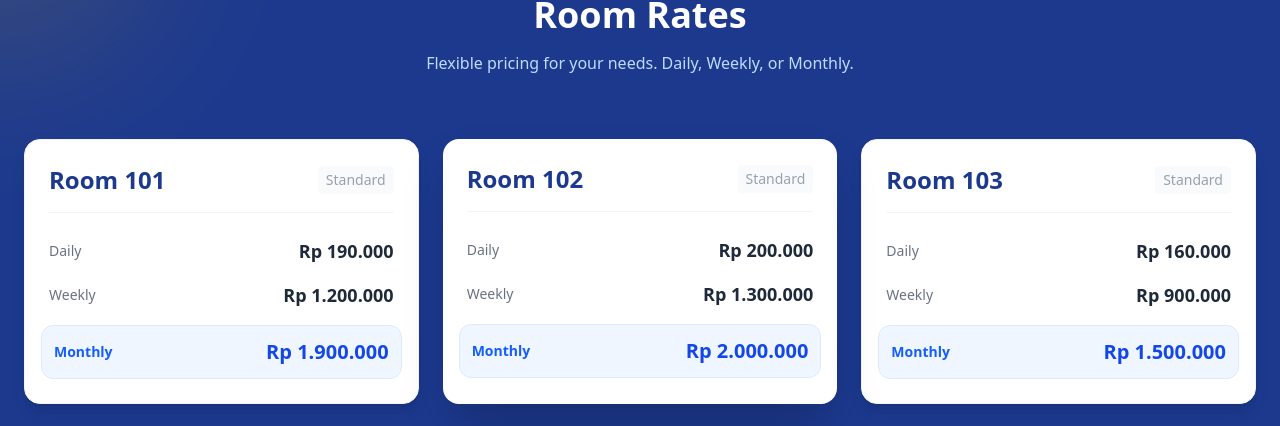
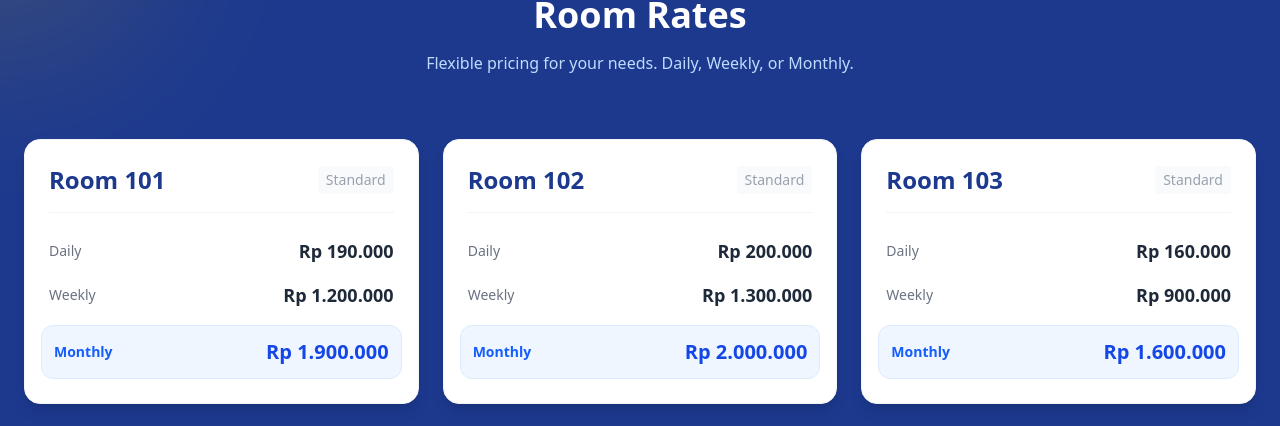
Before and after one commit to hoseajavier/cihampelas-hostel-web, a React (Vite) app: page / in a window 1280 px wide. Shown: the part 2985-3411 px from the top of the page. Built offline with nearby package versions, Linux system fonts and the light colour scheme.

Commit message:
revisi price list room

```diff
--- a/src/pages/Home.jsx
+++ b/src/pages/Home.jsx
@@ -41,9 +41,8 @@ const Home = () => {
       daily: "200.000",
       weekly: "1.300.000",
       monthly: "2.000.000",
-      recommend: true,
     },
-    { id: "103", daily: "160.000", weekly: "900.000", monthly: "1.500.000" },
+    { id: "103", daily: "160.000", weekly: "900.000", monthly: "1.600.000" },
     { id: "104", daily: "170.000", weekly: "1.000.000", monthly: "1.700.000" },
     { id: "105", daily: "180.000", weekly: "1.100.000", monthly: "1.800.000" },
     { id: "106", daily: "190.000", weekly: "1.200.000", monthly: "1.900.000" },
@@ -218,7 +217,9 @@ const Home = () => {
       <section className="w-full bg-white py-16">
         <div className="max-w-6xl mx-auto px-6">
           <div className="flex flex-col items-center mb-10">
-            <h2 className="text-3xl font-bold text-gray-800">Cihampelas Hostel Tour</h2>
+            <h2 className="text-3xl font-bold text-gray-800">
+              Cihampelas Hostel Tour
+            </h2>
             <div className="w-30 h-1 bg-yellow-400 mt-2 rounded-full"></div>
             <p className="text-gray-500 mt-4">
               Take a look inside our comfortable rooms
```
